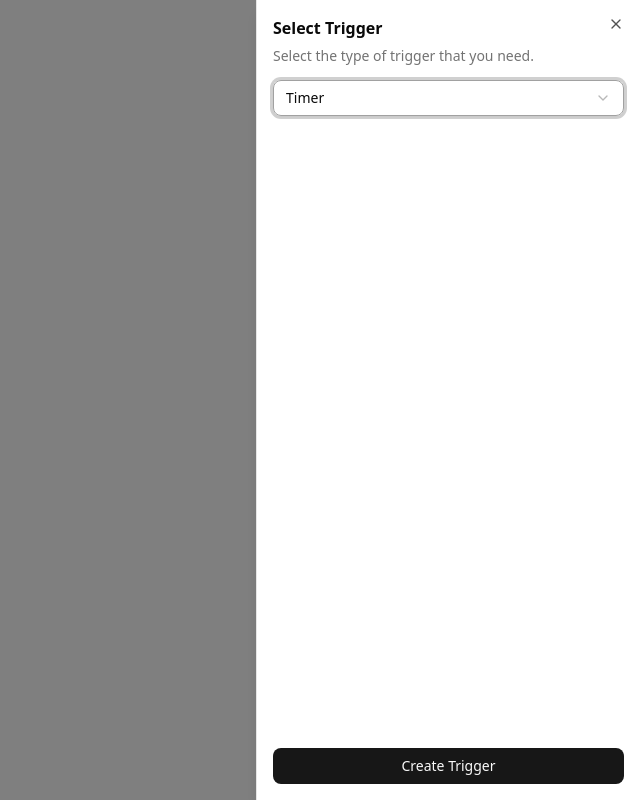
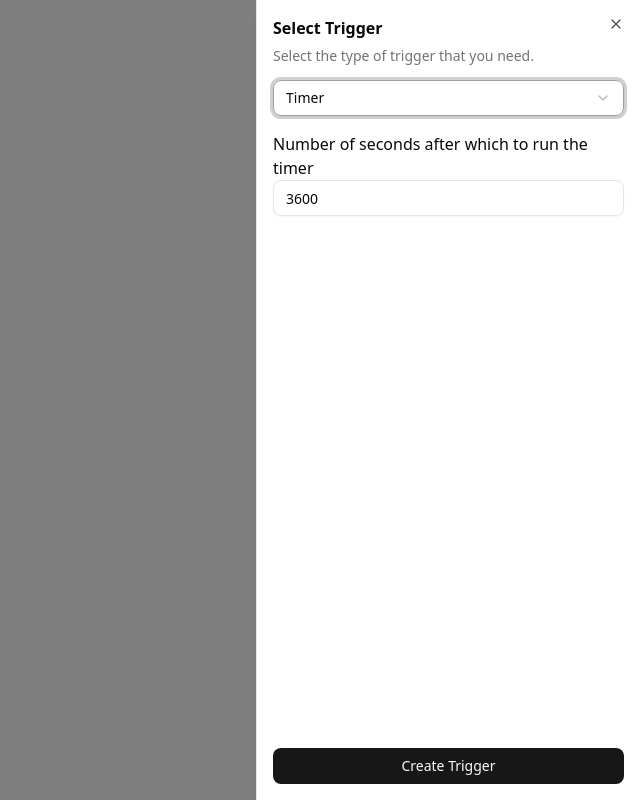
Before and after one commit to ksamrat224/trading-n8n, a React (Vite) app in the folder client/: page /dashboard in a window 1280 px wide. Shown: the whole page, without its empty margins (640-1280 px from the left). Built offline with nearby package versions, Linux system fonts and the light colour scheme.

Commit message:
feat: add timer trigger input to TriggerSheet component

```diff
--- a/client/src/component/TriggerSheet.tsx
+++ b/client/src/component/TriggerSheet.tsx
@@ -56,11 +56,10 @@ export const TriggerSheet = ({
           <SheetDescription>
             Select the type of trigger that you need.
           </SheetDescription>
-          {/* Move trigger selection UI outside of SheetDescription to avoid <div> inside <p> */}
           <div className="mt-2 flex flex-col gap-4">
             <Select value={selectedTrigger} onValueChange={setSelectedTrigger}>
               <SelectTrigger className="w-full">
-                <SelectValue placeholder="Select an Asset" />
+                <SelectValue placeholder="Select a Trigger" />
               </SelectTrigger>
               <SelectContent>
                 <SelectGroup>
@@ -76,7 +75,20 @@ export const TriggerSheet = ({
                 </SelectGroup>
               </SelectContent>
             </Select>
-            {selectedTrigger === "timer" && <div></div>}
+            {selectedTrigger === "timer" && (
+              <div>
+                <div>Number of seconds after which to run the timer</div>
+                <Input
+                  value={metadata.time}
+                  onChange={(e) =>
+                    setMetadata((metadata) => ({
+                      ...metadata,
+                      time: Number(e.target.value),
+                    }))
+                  }
+                />
+              </div>
+            )}
             {selectedTrigger === "price-trigger" && (
               <div className="flex flex-col gap-2">
                 <label htmlFor="price-input">Price:</label>
@@ -116,7 +128,7 @@ export const TriggerSheet = ({
                   }
                 >
                   <SelectTrigger id="asset-select" className="w-full">
-                    <SelectValue placeholder="Select a Trigger" />
+                    <SelectValue placeholder="Select an Asset" />
                   </SelectTrigger>
                   <SelectContent>
                     <SelectGroup>
```
